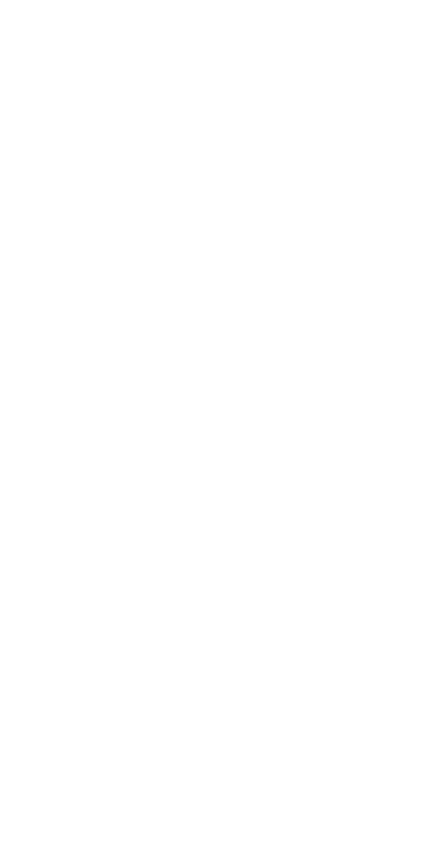
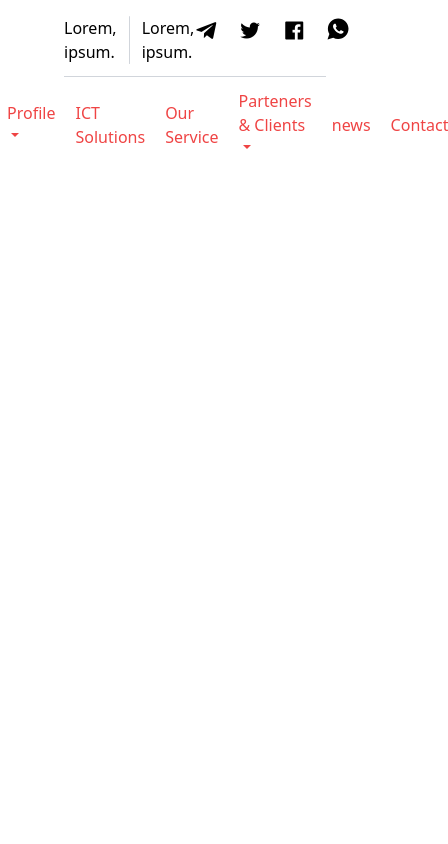
Before and after one commit to MuhamadIlhamMubarrok/SMART-NET-INDO, a plain HTML site: page index.html in a window 390 px wide. Shown: the top 844 px of the page, 448 px wide, since content can reach past the window. Drawn offline with nearby package versions, Linux system fonts and the light colour scheme.

Commit message:
desktop and tablet - navbar

```diff
--- a/index.html
+++ b/index.html
@@ -1,11 +1,57 @@
 <!DOCTYPE html>
 <html lang="en">
-<head>
-    <meta charset="UTF-8">
-    <meta name="viewport" content="width=device-width, initial-scale=1.0">
-    <title>Document</title>
-</head>
-<body>
-
-</body>
+  <head>
+    <meta charset="UTF-8" />
+    <meta name="viewport" content="width=device-width, initial-scale=1.0" />
+    <link
+      href="https://unpkg.com/boxicons@2.1.4/css/boxicons.min.css"
+      rel="stylesheet"
+    />
+    <script src="https://cdn.tailwindcss.com"></script>
+    <script src="https://unpkg.com/ionicons@4.5.10-0/dist/ionicons.js"></script>
+    <title>Smart Net Indo</title>
+  </head>
+  <body>
+    <div class="sticky top-1 mx-16">
+      <div class="border-b border-gray-300 py-3">
+        <div class="flex flex-row justify-between">
+          <div class="flex flex-row gap-3">
+            <h1>Lorem, ipsum.</h1>
+            <div class="border-r-[1.5px] rounded border-gray-300"></div>
+            <h1>Lorem, ipsum.</h1>
+          </div>
+          <div class="flex flex-row gap-5 text-2xl">
+            <div><i class="bx bxl-telegram"></i></div>
+            <div><i class="bx bxl-twitter"></i></div>
+            <div><i class="bx bxl-facebook-square"></i></div>
+            <div><ion-icon name="logo-whatsapp"></ion-icon></div>
+          </div>
+        </div>
+      </div>
+      <div class="py-3">
+        <ul
+          class="flex flex-row items-center justify-center gap-5 text-red-500"
+        >
+          <li>Home</li>
+          <li>Profile<ion-icon name="arrow-dropdown"></ion-icon></li>
+          <li>ICT Solutions</li>
+          <li>Our Service</li>
+          <li>
+            Parteners & Clients<ion-icon name="arrow-dropdown"></ion-icon>
+          </li>
+          <li>news</li>
+          <li>Contact</li>
+        </ul>
+      </div>
+    </div>
+    <br /><br /><br /><br /><br /><br />
+    <br /><br /><br /><br /><br /><br />
+    <br /><br /><br /><br /><br /><br />
+    <br /><br /><br /><br /><br /><br />
+    <br /><br /><br /><br /><br /><br />
+    <br /><br /><br /><br /><br /><br />
+    <div class="text-[100px] bg-red-500">
+      <h1>LMAOOO</h1>
+    </div>
+  </body>
 </html>
```
